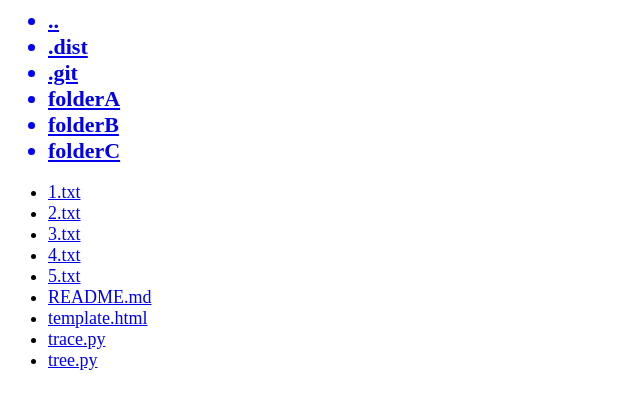
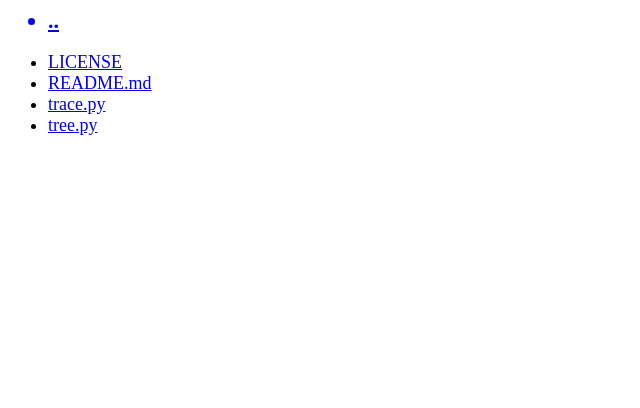
Before and after one commit to justinbornais/DirectoryTracer, a plain HTML site: page index.html in a window 1280 px wide. Shown: the whole page, without its empty margins (0-640 px from the left). Drawn offline with Linux system fonts and the light colour scheme.

Commit message:
Updated README.

```diff
--- a/index.html
+++ b/index.html
@@ -13,21 +13,11 @@
 <body>
     <ul>
         <li class="dir"><b><a href="..">..</a></b></li>
-        <li class="dir"><b><a href=".dist">.dist</a></b></li>
-        <li class="dir"><b><a href=".git">.git</a></b></li>
-        <li class="dir"><b><a href="folderA">folderA</a></b></li>
-        <li class="dir"><b><a href="folderB">folderB</a></b></li>
-        <li class="dir"><b><a href="folderC">folderC</a></b></li>
         <br />
-        <li class="file"><a href="1.txt">1.txt</a></li>
-        <li class="file"><a href="2.txt">2.txt</a></li>
-        <li class="file"><a href="3.txt">3.txt</a></li>
-        <li class="file"><a href="4.txt">4.txt</a></li>
-        <li class="file"><a href="5.txt">5.txt</a></li>
-        <li class="file"><a href="README.md">README.md</a></li>
-        <li class="file"><a href="template.html">template.html</a></li>
-        <li class="file"><a href="trace.py">trace.py</a></li>
-        <li class="file"><a href="tree.py">tree.py</a></li>
+        <li class="file"><a target="_blank" href="LICENSE">LICENSE</a></li>
+        <li class="file"><a target="_blank" href="README.md">README.md</a></li>
+        <li class="file"><a target="_blank" href="trace.py">trace.py</a></li>
+        <li class="file"><a target="_blank" href="tree.py">tree.py</a></li>
     </ul>
 </body>
 </html>
```
Also changed, not shown: .dist/index.html (deleted), 1 other file.
